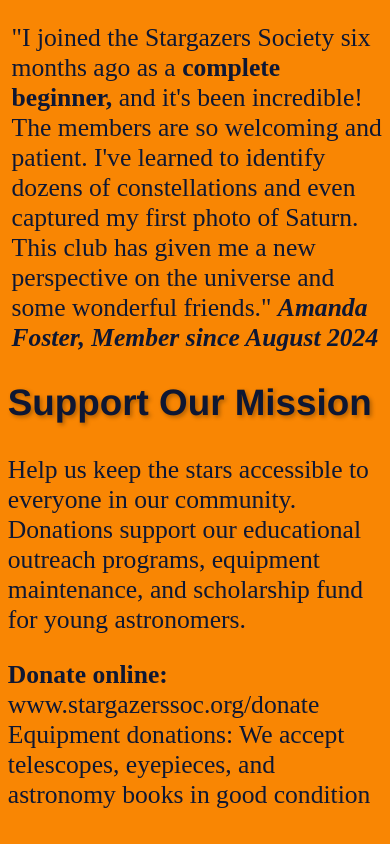
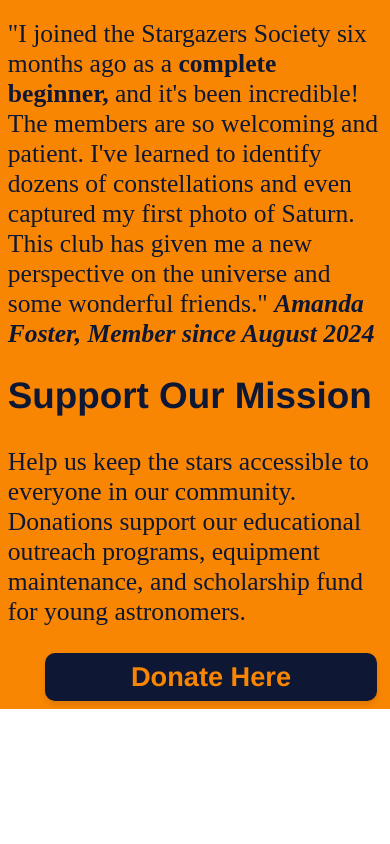
Before and after one commit to kansha04/Responsive-Club-Website, a plain HTML site: page index.html in a window 390 px wide. Shown: the part 2017-2861 px from the top of the page. After the commit the page ends 2726 px from the top, so only its background shows below. Drawn offline with Linux system fonts and the light colour scheme; a web font is replaced by a local one.

Commit message:
Refactor styles and add donation link component

```diff
--- a/index.html
+++ b/index.html
@@ -39,7 +39,7 @@
         <div id="support">
             <h2>Support Our Mission</h2>
             <p>Help us keep the stars accessible to everyone in our community. Donations support our educational outreach programs, equipment maintenance, and scholarship fund for young astronomers.</p>
-            <p><span style="font-weight: 700;">Donate online:</span> www.stargazerssoc.org/donate Equipment donations: We accept telescopes, eyepieces, and astronomy books in good condition</p>
+            <a href="" class="donatelink"><p>Donate Here</p></a>
         </div>
     </section>
 </body>
--- a/styles.css
+++ b/styles.css
@@ -1,4 +1,3 @@
-/* UNIVERSAL STYLES */
 html {
     font-size: 16px;
     box-sizing: border-box;
@@ -12,7 +11,6 @@ body {
     width: 100%;
 }
 
-/* HEADER */
 header {
     background-color: #0e1733;
     height: 100%;
@@ -35,7 +33,6 @@ header p {
     margin: 0 0 0.4rem 0.8rem;
 }
 
-/* MAIN CONTENT */
 .hero {
     display: flex;
     flex-direction: row;
@@ -142,7 +139,6 @@ header p {
     display: grid;
 }
 #testimonial {
-    padding: 1%;
     width: 100%;
 }
 .closer h2 {
@@ -150,7 +146,6 @@ header p {
     font-family: Helvetica;
     font-size: 2.3rem;
     font-weight: 600;
-    text-shadow: 2px 2px 4px rgba(0, 0, 0, 0.3);
 }
 .closer p {
     font-family: Baskervville;
@@ -158,5 +153,50 @@ header p {
     font-size: 1.6rem;
     width: 100%;
 }
+.donatelink {
+    width: 20%;
+    text-align: center;
+    text-decoration: none;
+    display: block;
+    margin: 0 auto;
+}
 
+.donatelink p {
+    font-family: Helvetica;
+    background-color: #0e1733;
+    color: #f98603;
+    width: 100%;
+    margin: 0;
+    border-radius: 10px;
+    padding: 0.5rem 1rem;
+    font-weight: 600;
+    font-size: 1.7rem;
+    box-shadow: 0 4px 6px rgba(0, 0, 0, 0.1);
+    transition: transform 0.3s ease, box-shadow 0.3s ease;
+    white-space: nowrap;
+}
+
+.donatelink p:hover {
+    transform: scale(1.05);
+    box-shadow: 0 6px 10px rgba(0, 0, 0, 0.15);
+}
+@media only screen and (max-width: 768px) {
+    .donatelink {
+        width: 50%;
+    }
+    .donatelink p {
+        width: 100%;
+    }
+}
+
+@media screen and (max-width: 480px) {
+    .donatelink {
+        width: 80%;
+        margin: 0 auto;
+    }
+    .donatelink p {
+        width: 100%;
+        margin: 0 auto;
+    }
+}
 /* FOOTER */
```
